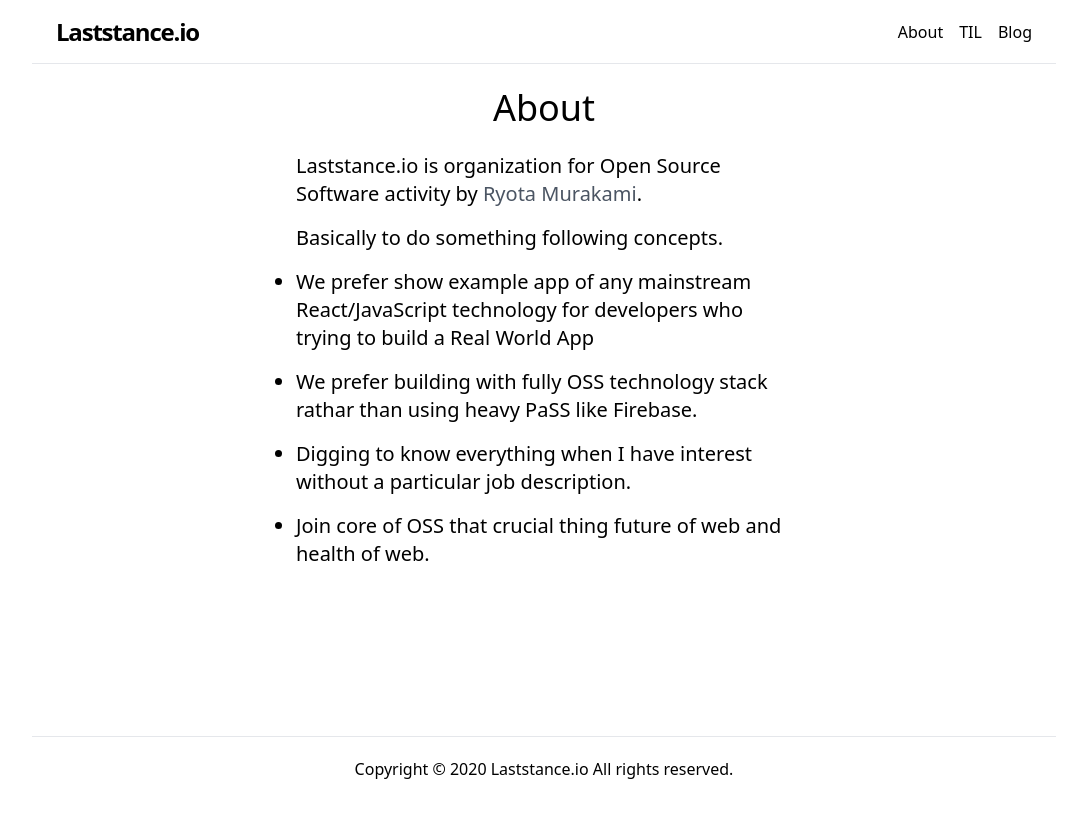
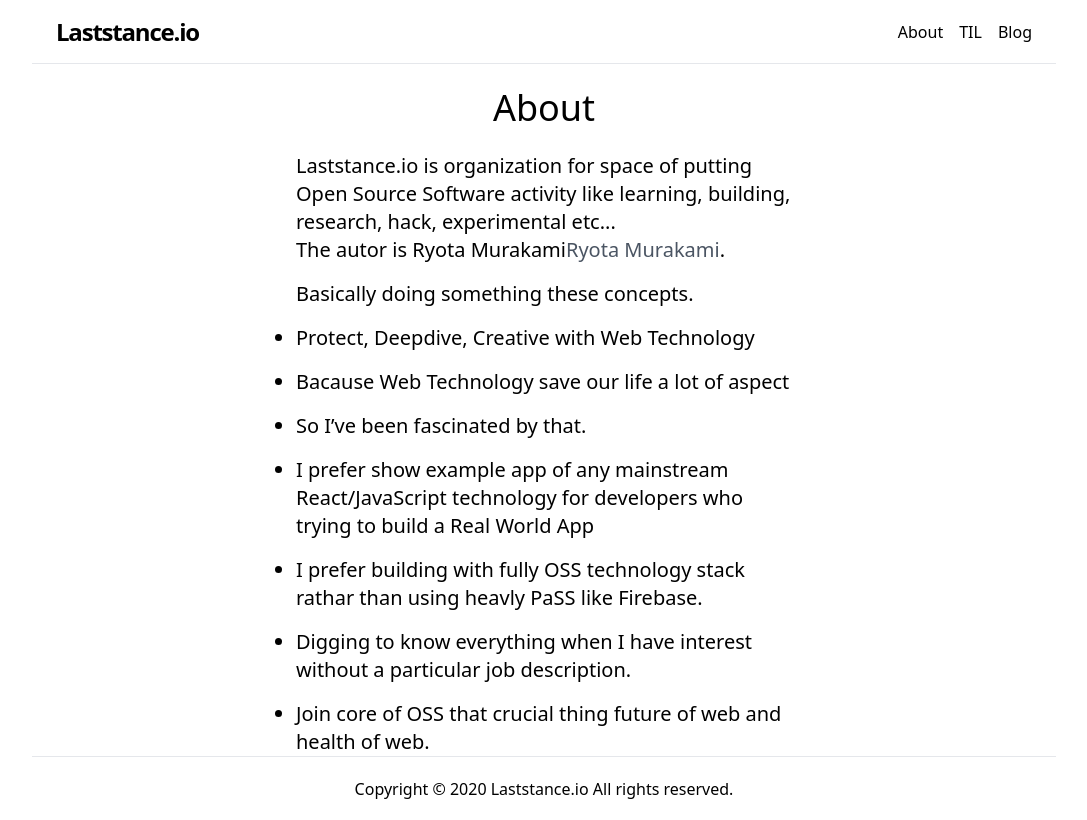
Before and after one commit to ryota-murakami/laststance.io-old, a Next.js app: page /about in a window 1280 px wide. Shown: the whole page, without its empty margins (96-1183 px from the left). Built offline with nearby package versions, Linux system fonts and the light colour scheme.

Commit message:
update about text

```diff
--- a/pages/about.tsx
+++ b/pages/about.tsx
@@ -6,7 +6,11 @@ const About: React.FC = () => {
       <h1 className="py-6 text-4xl text-center">About</h1>
       <section className="text-xl px-10 md:px-32 lg:px-64">
         <div>
-          Laststance.io is organization for Open Source Software activity by{' '}
+          Laststance.io is organization for space of putting Open Source
+          Software activity like learning, building, research, hack,
+          experimental etc...
+          <br />
+          The autor is Ryota Murakami
           <a
             className="hover:text-gray-400 text-gray-600"
             href="https://ryota-murakami.github.io/"
@@ -18,19 +22,19 @@ const About: React.FC = () => {
           .
         </div>
 
-        <div className="mt-4">
-          Basically to do something following concepts.
-        </div>
+        <div className="mt-4">Basically doing something these concepts.</div>
 
         <ul className="mt-4 list-disc space-y-4">
+          <li>Protect, Deepdive, Creative with Web Technology</li>
+          <li>Bacause Web Technology save our life a lot of aspect</li>
+          <li>So I’ve been fascinated by that.</li>
           <li>
-            {' '}
-            We prefer show example app of any mainstream React/JavaScript
+            I prefer show example app of any mainstream React/JavaScript
             technology for developers who trying to build a Real World App
           </li>
           <li>
-            We prefer building with fully OSS technology stack rathar than using
-            heavy PaSS like Firebase.
+            I prefer building with fully OSS technology stack rathar than using
+            heavly PaSS like Firebase.
           </li>
           <li>
             Digging to know everything when I have interest without a particular
```
